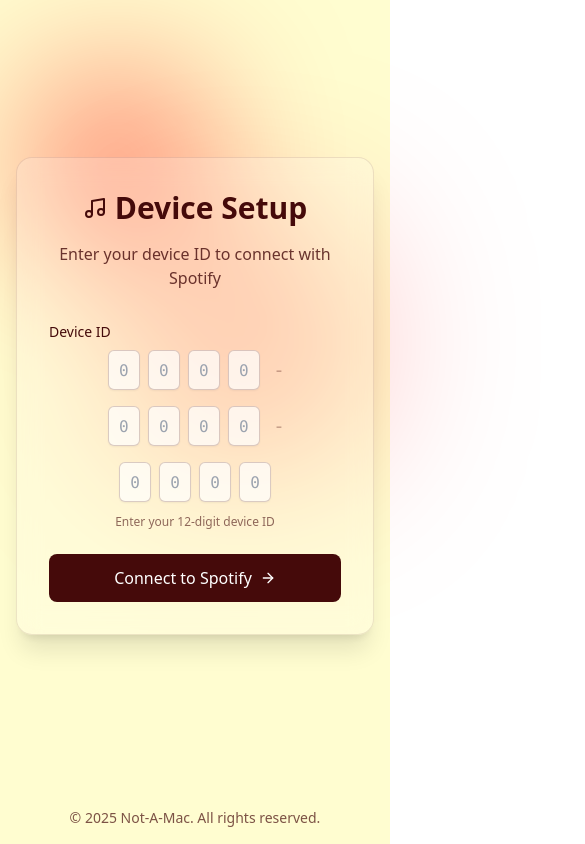
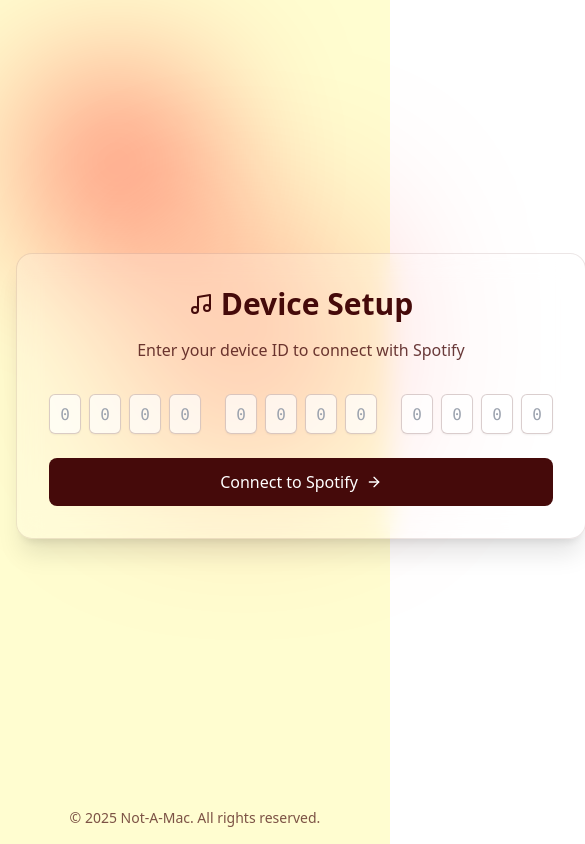
Before and after one commit to NeoDiuZ/not-a-mac, a Next.js app: page /setup in a window 390 px wide. Shown: the whole page, 585 px wide, since content can reach past the window. Built offline with nearby package versions, Linux system fonts and the light colour scheme.

Commit message:
made setup more mobile friendly

```diff
--- a/app/setup/page.js
+++ b/app/setup/page.js
@@ -101,14 +101,9 @@
 
           <form onSubmit={handleSubmit} className="space-y-6">
             <div>
-              <label htmlFor="deviceId" className="block text-sm font-medium mb-2">
-                Device ID
-              </label>
-              <div className="flex justify-center items-center gap-4 flex-wrap">
-                {[0, 4, 8].map((groupStart, i) => (
-                  <React.Fragment key={groupStart}>
-                    {i > 0 && <span className="text-red-950/30 text-xl">-</span>}
-                    <div className="flex gap-2">
+              <div className="flex justify-center items-center gap-6">
+                {[0, 4, 8].map((groupStart) => (
+                  <div key={groupStart} className="flex gap-2">
                     {Array(4).fill(0).map((_, j) => {
                       const index = groupStart + j;
                       return (
@@ -129,10 +124,8 @@
                       );
                     })}
                   </div>
-                  </React.Fragment>
                 ))}
               </div>
-              <p className="mt-3 text-xs text-center text-red-950/60">Enter your 12-digit device ID</p>
               {error && <p className="mt-2 text-red-600 text-sm text-center">{error}</p>}
             </div>
 
```
Lines whose indentation alone changed are shown as unchanged.
